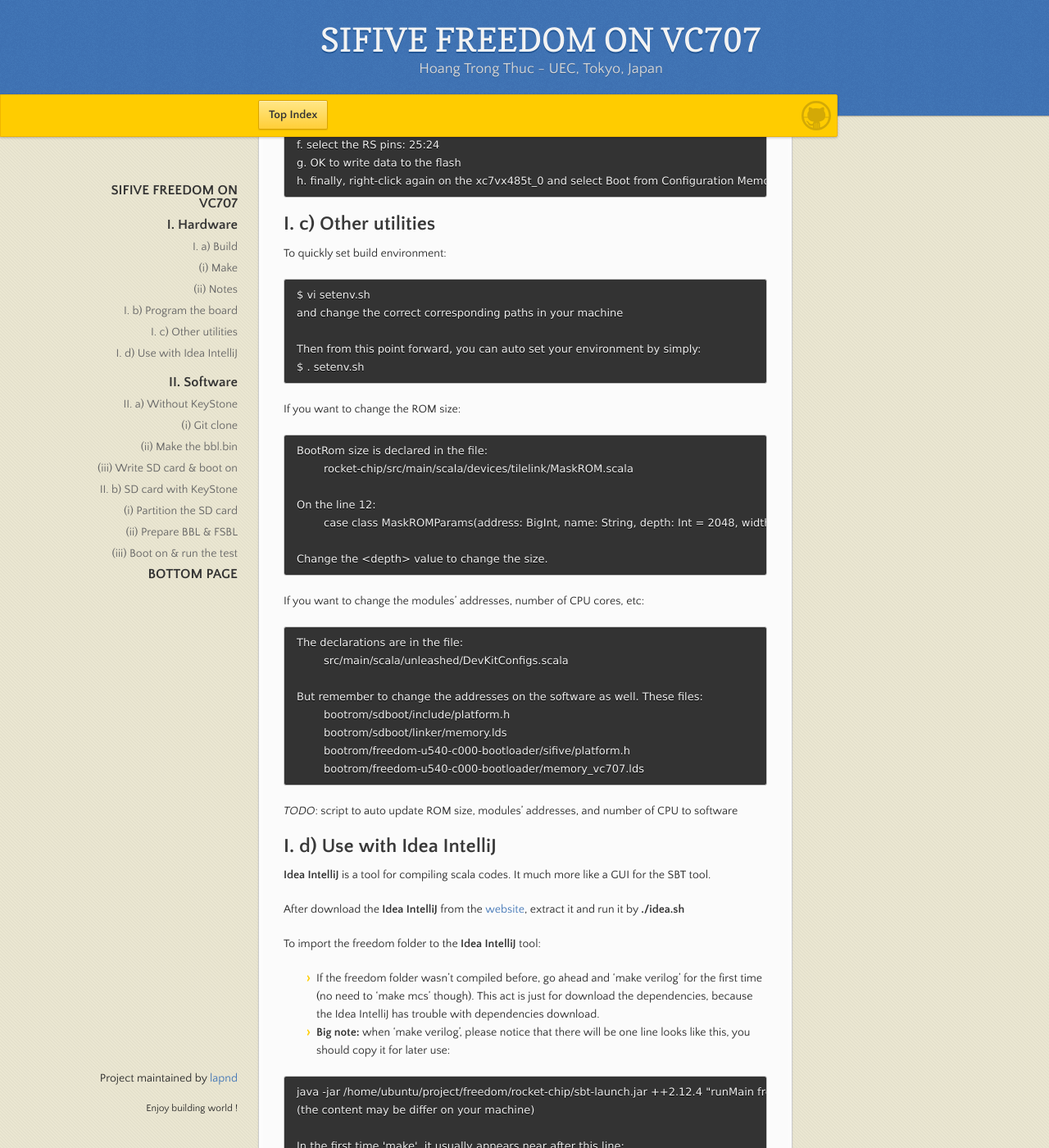
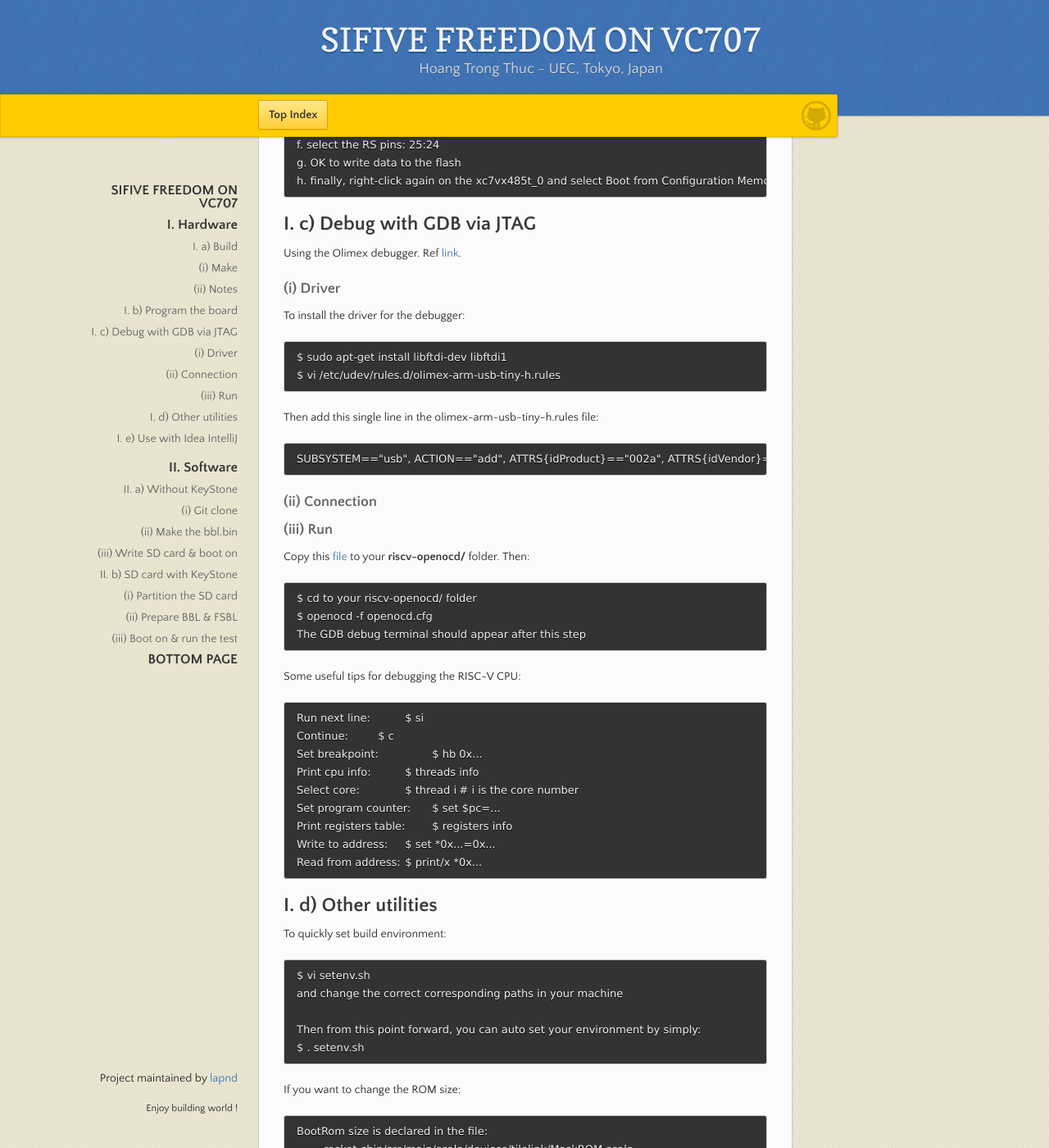
Before and after one commit to lapnd/httdes.github.io, a Jekyll site: the page built from vc707.md, in a window 1280 px wide and 1400 px high, scrolled down 3031 px. Shown: the whole window at 82% size. Built offline with Jekyll 4.4.1, drawn with Linux system fonts in a browser that asks for light colours; our own code applies the rules of GitHub Pages for plain Markdown files; some of the changed text lies outside the part shown.

Commit message:
Update vc707.md

```diff
--- a/vc707.md
+++ b/vc707.md
@@ -133,7 +133,44 @@ Vivado flash programming:
 	g. OK to write data to the flash
 	h. finally, right-click again on the xc7vx485t_0 and select Boot from Configuration Memory Device
 
-## I. c) Other utilities
+## I. c) Debug with GDB via JTAG
+
+Using the Olimex debugger. Ref [link](https://www.olimex.com/Products/ARM/JTAG/ARM-USB-TINY-H/).
+
+### (i) Driver
+
+To install the driver for the debugger:
+
+	$ sudo apt-get install libftdi-dev libftdi1
+	$ vi /etc/udev/rules.d/olimex-arm-usb-tiny-h.rules
+
+Then add this single line in the olimex-arm-usb-tiny-h.rules file:
+
+	SUBSYSTEM=="usb", ACTION=="add", ATTRS{idProduct}=="002a", ATTRS{idVendor}=="15ba", MODE="664", GROUP="plugdev"
+
+### (ii) Connection
+
+### (iii) Run
+
+Copy this [file]() to your **riscv-openocd/** folder. Then:
+
+	$ cd to your riscv-openocd/ folder
+	$ openocd -f openocd.cfg
+	The GDB debug terminal should appear after this step
+
+Some useful tips for debugging the RISC-V CPU:
+
+	Run next line:		$ si
+	Continue:		$ c
+	Set breakpoint:		$ hb 0x...
+	Print cpu info:		$ threads info
+	Select core:		$ thread i	# i is the core number
+	Set program counter:	$ set $pc=...
+	Print registers table:	$ registers info
+	Write to address:	$ set *0x...=0x...
+	Read from address:	$ print/x *0x...
+
+## I. d) Other utilities
 
 To quickly set build environment:
 
@@ -166,7 +203,7 @@ If you want to change the modules' addresses, number of CPU cores, etc:
 
 *TODO*: script to auto update ROM size, modules' addresses, and number of CPU to software
 
-## I. d) Use with Idea IntelliJ
+## I. e) Use with Idea IntelliJ
 
 **Idea IntelliJ** is a tool for compiling scala codes. It much more like a GUI for the SBT tool.
 
```
